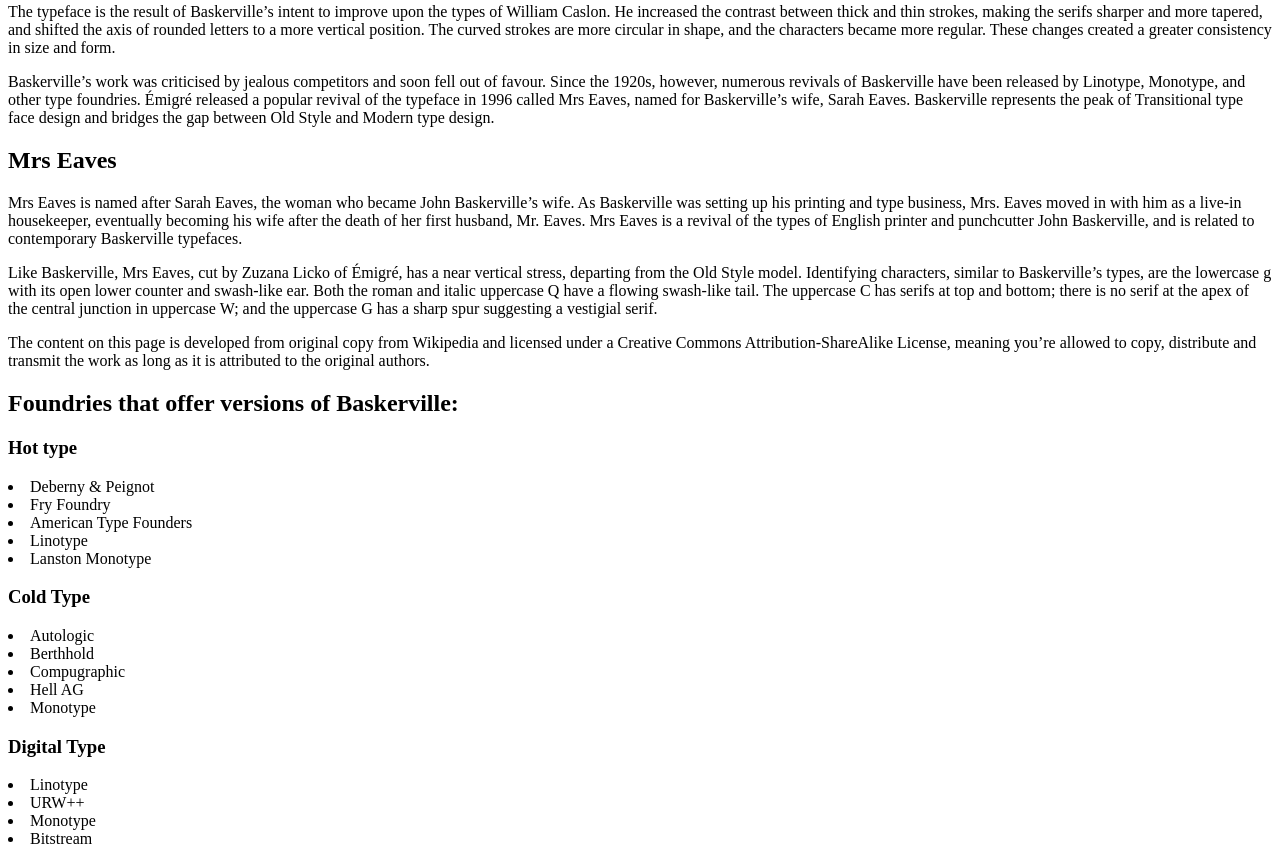
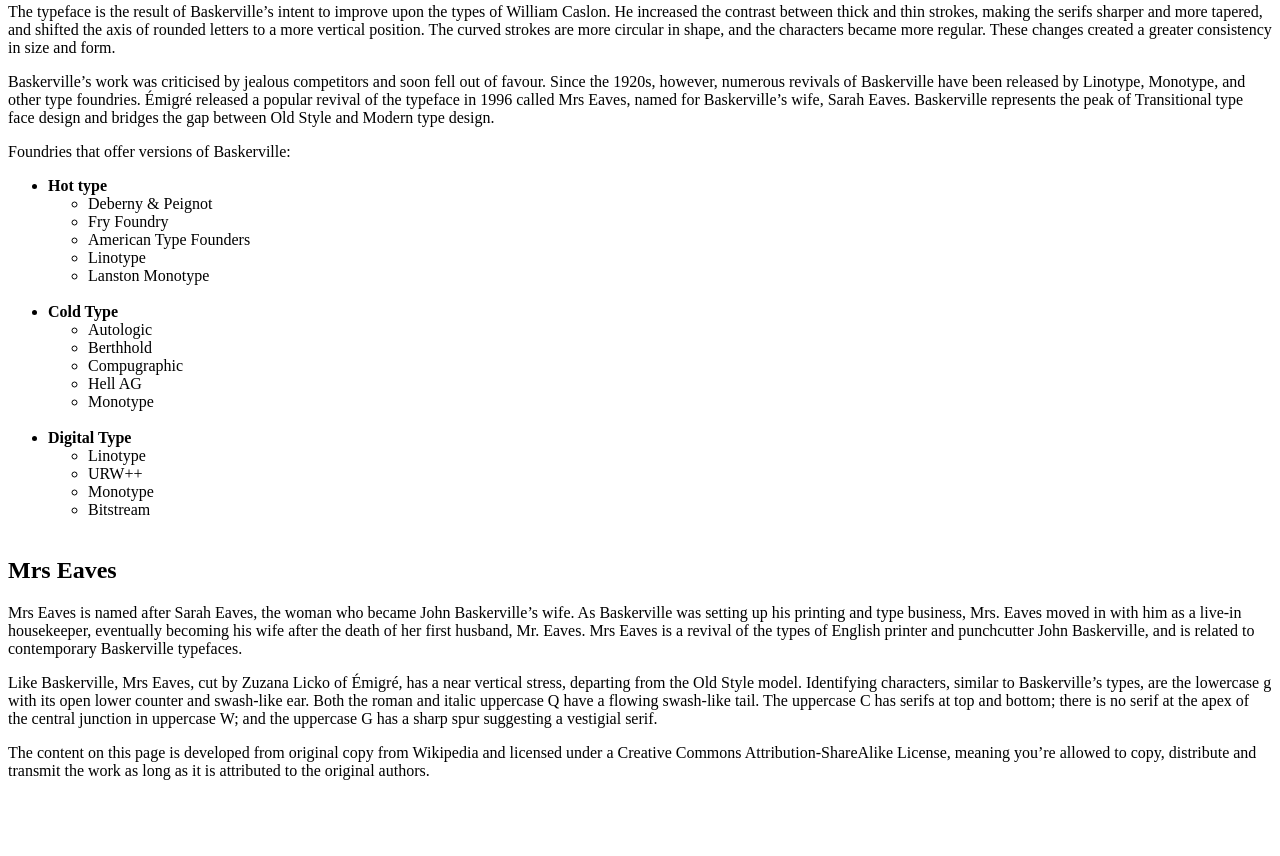
Before and after one commit to conoragnew/john_baskerville, a plain HTML site: page baskerville 2.html in a window 1280 px wide. Shown: the part 518-1374 px from the top of the page. After the commit the page ends 1314 px from the top, so only its background shows below. Drawn offline with Linux system fonts and the light colour scheme.

Commit message:
Update baskerville 2.html

```diff
--- a/baskerville 2.html
+++ b/baskerville 2.html
@@ -37,6 +37,43 @@
 
     <p>Baskerville’s work was criticised by jealous competitors and soon fell out of favour. Since the 1920s, however, numerous revivals of Baskerville have been released by Linotype, Monotype, and other type foundries. Émigré released a popular revival of the typeface in 1996 called Mrs Eaves, named for Baskerville’s wife, Sarah Eaves. Baskerville represents the peak of Transitional type face design and bridges the gap between Old Style and Modern type design.</p> </section>
 
+         <p>Foundries that offer versions of Baskerville:</p>
+
+<ul>
+
+    <li><b>Hot type</b>
+        <ul>
+           <li>Deberny & Peignot</li>
+           <li>Fry Foundry</li>
+           <li>American Type Founders</li>
+           <li>Linotype</li>
+           <li>Lanston Monotype</li>
+        </ul>
+        <br>
+    </li>
+
+    <li><b>Cold Type</b>
+        <ul>
+           <li>Autologic</li>
+           <li>Berthhold</li>
+           <li>Compugraphic</li>
+           <li>Hell AG</li>
+           <li>Monotype</li>
+        </ul>
+        <br>
+    </li>
+
+    <li><b>Digital Type</b>
+        <ul>
+           <li>Linotype</li>
+           <li>URW++</li>
+           <li>Monotype</li>
+           <li>Bitstream</li>
+        </ul>
+        <br>
+    </li>
+ </ul>
+
 <section>
 
 <h2>Mrs Eaves</h2>
@@ -47,25 +84,3 @@
 
 
     <p>The content on this page is developed from original copy from Wikipedia and licensed under a Creative Commons Attribution-ShareAlike License, meaning you’re allowed to copy, distribute and transmit the work as long as it is attributed to the original authors.</p> </section> </article> </body>
-
-    <h2>Foundries that offer versions of Baskerville:</h2>
-
-    <h3><b>Hot type</b></h3>
-      <li>Deberny & Peignot</li>
-      <li>Fry Foundry</li>
-      <li>American Type Founders</li>
-      <li>Linotype</li>
-      <li>Lanston Monotype</li>
-
-    <h3><b>Cold Type</b></h3>
-     <li>Autologic</li>
-     <li>Berthhold</li>
-     <li>Compugraphic</li>
-     <li>Hell AG</li>
-     <li>Monotype</li>
-
-    <h3><b>Digital Type</b></h3>
-     <li>Linotype</li>
-     <li>URW++</li>
-     <li>Monotype</li>
-     <li>Bitstream</li>
```
